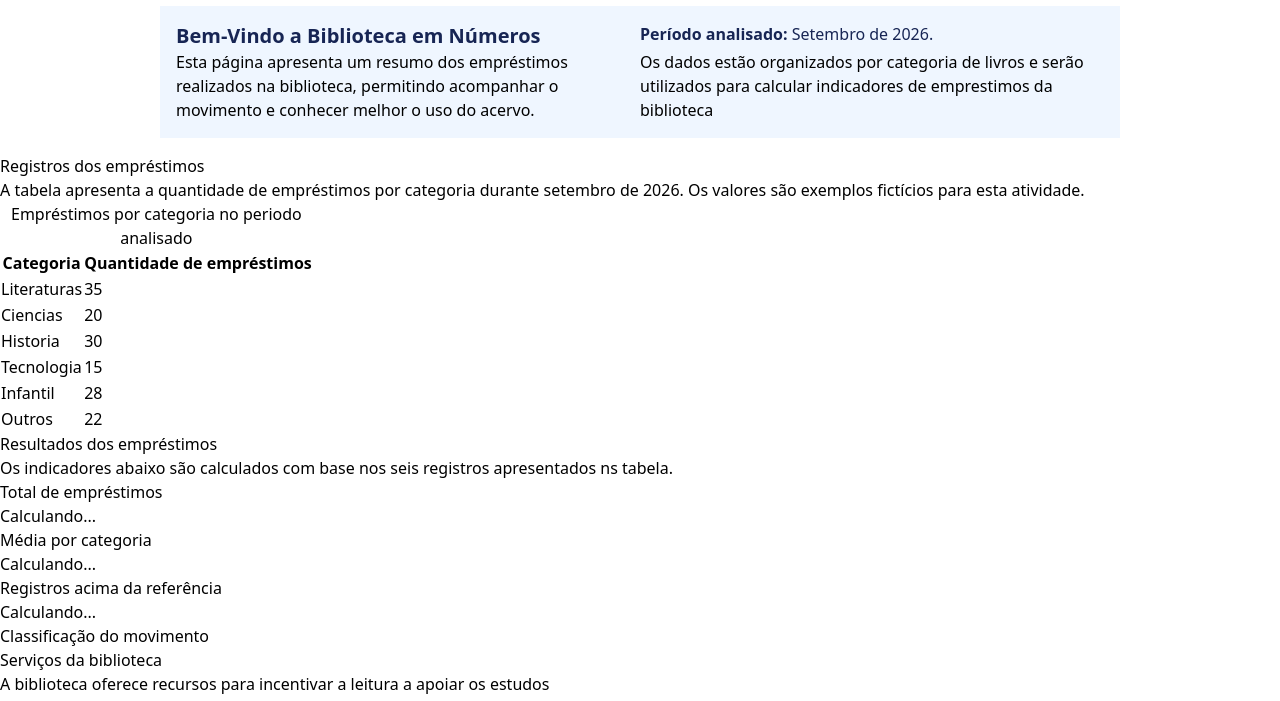
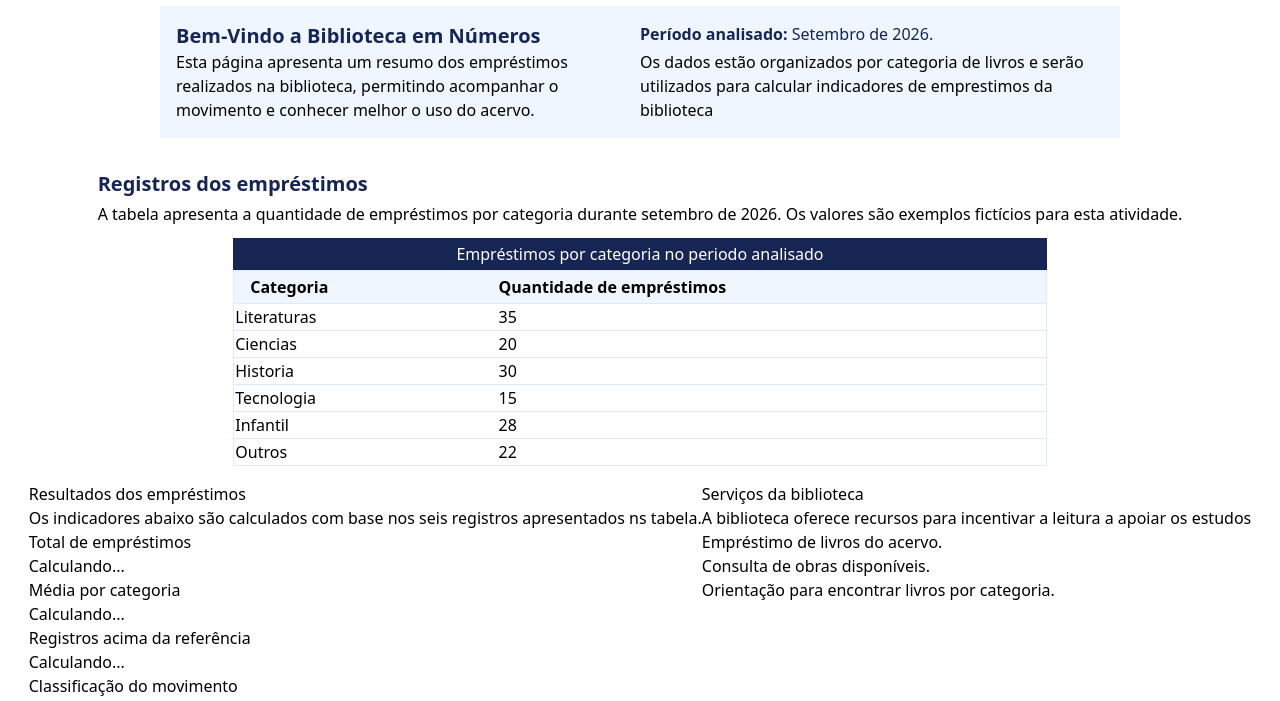
Before and after one commit to GuilhermeFontesMorais/Emprestimos-Biblioteca, a website: page src/index.html in a window 1280 px wide. Shown: the part 82-783 px from the top of the page. Drawn offline with Linux system fonts and the light colour scheme.

Commit message:
Estilização dos registros

```diff
--- a/src/index.html
+++ b/src/index.html
@@ -28,8 +28,8 @@
             <a href="cuidado">Cuidados</a>
         </nav>
     </header>
-    <main class="grow w-full">
-        <section class="grid grid-cols-2 m-4 p-4 bg-blue-50 w-3/4 mx-auto" id="inicio">
+    <main class="flex flex-wrap justify-center grow w-full">
+        <section class="grid grid-cols-2 m-4 p-4 bg-blue-50 w-3/4" id="inicio">
             <h2 class="order-1 text-blue-950 font-bold text-xl">Bem-Vindo a Biblioteca em Números</h2>
             <p class="order-3">Esta página apresenta um resumo dos empréstimos realizados
                 na biblioteca, permitindo acompanhar o movimento e conhecer
@@ -46,48 +46,48 @@
             </p>
         </section>
 
-        <section id="registros">
-            <h2>Registros dos empréstimos</h2>
+        <section class="m-4" id="registros">
+            <h2 class= "mb-1 text-xl text-blue-950 font-bold">Registros dos empréstimos</h2>
             <p>
                 A tabela apresenta a quantidade de empréstimos por categoria durante
                 setembro de 2026.
                 Os valores são exemplos fictícios para esta atividade.
             </p>
 
-            <table>
-                <caption>
+            <table class="w-3/4 text-left justify-self-center mt-3 border border-blue-100">
+                <caption class="py-1 px-4 bg-blue-950 text-white">
                     Empréstimos por categoria no periodo analisado
                 </caption>
 
-                <thead>
+                <thead class="bg-blue-50">
                     <tr>
-                        <th scope="col">Categoria</th>
+                        <th class="py-1 px-4" scope="col">Categoria</th>
                         <th scope="col">Quantidade de empréstimos</th>
                     </tr>
                 </thead>
 
                 <tbody>
-                    <tr>
+                    <tr class="border border-blue-100">
                         <td>Literaturas</td>
                         <td>35</td>
                     </tr>
-                    <tr>
+                    <tr class="border border-blue-100">
                         <td>Ciencias</td>
                         <td>20</td>
                     </tr>
-                    <tr>
+                    <tr class="border border-blue-100">
                         <td>Historia</td>
                         <td>30</td>
                     </tr>
-                    <tr>
+                    <tr class="border border-blue-100">
                         <td>Tecnologia</td>
                         <td>15</td>
                     </tr>
-                    <tr>
+                    <tr class="border border-blue-100">
                         <td>Infantil</td>
                         <td>28</td>
                     </tr>
-                    <tr>
+                    <tr class="border border-blue-100">
                         <td>Outros</td>
                         <td>22</td>
                     </tr>
```
Also changed, not shown: src/output.css.
